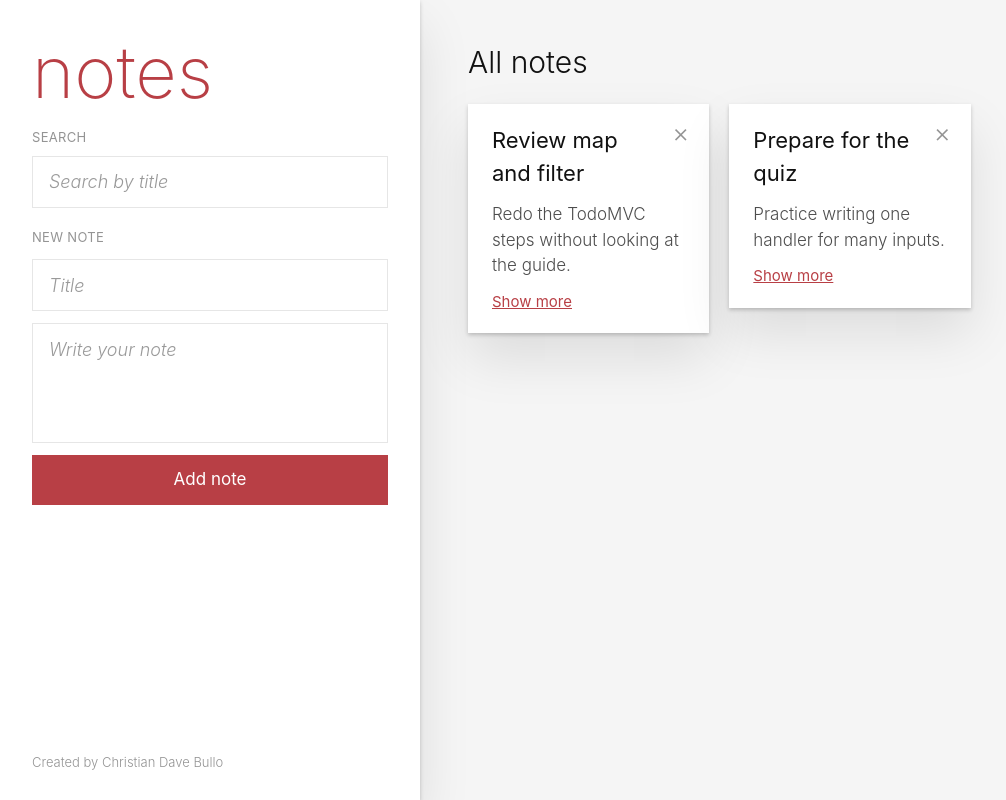
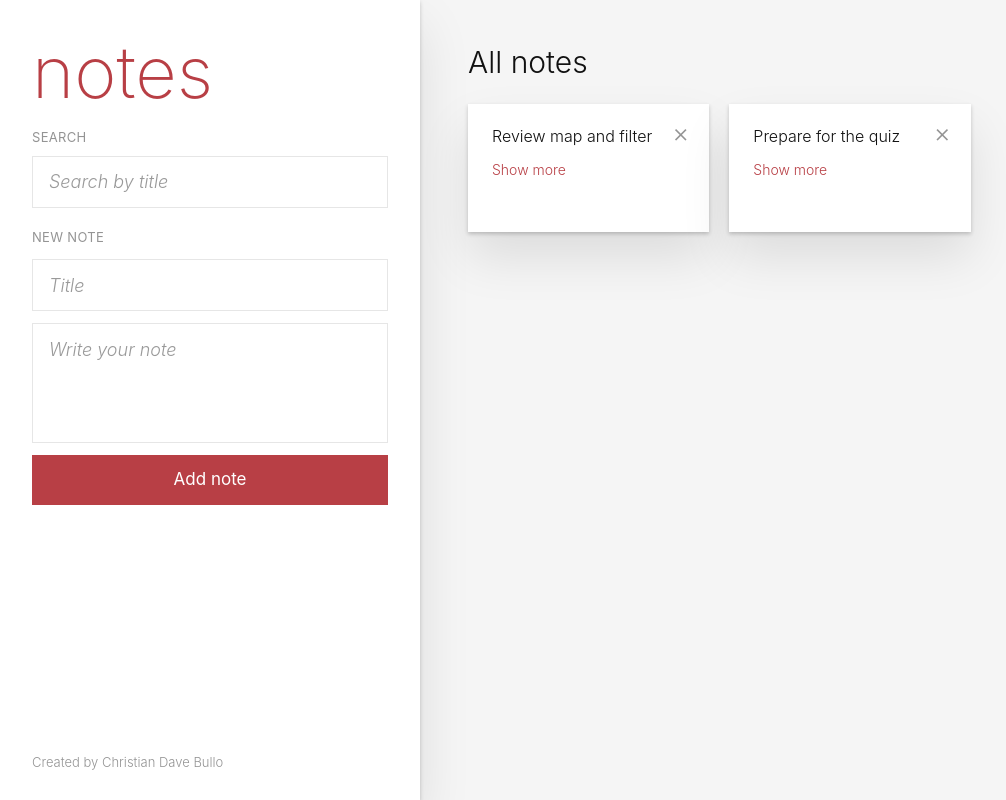
Before and after one commit to daviebullo-sudo/csit340Section-notes-Bullo.D, a React (Vite) app: page / in a window 1280 px wide. Shown: the whole page, without its empty margins (0-1006 px from the left). Built offline with nearby package versions, Linux system fonts and the light colour scheme.

Commit message:
feat: add show more to note cards

```diff
--- a/src/components/NoteCard.jsx
+++ b/src/components/NoteCard.jsx
@@ -1,15 +1,18 @@
+import { useState } from 'react'
+
 function NoteCard({ title, body }) {
+  const [isOpen, setIsOpen] = useState(false)
+
   return (
     <div>
-			<h3 className="pr-8 text-[22px] font-normal break-words">{title}</h3>
-			<p className="mt-3 text-[17px] break-words whitespace-pre-wrap text-[#4d4d4d]">
-				{body}
-			</p>
+      <h3 className="...">{title}</h3>
+      {isOpen && <p className="...">{body}</p>}
       <button
         type="button"
-				className="mt-3 cursor-pointer text-[15px] font-normal text-[#b83f45] underline"
+        onClick={() => setIsOpen(!isOpen)}
+        className="mt-3 cursor-pointer text-sm text-[#b83f45] hover:underline"
       >
-				Show more
+        {isOpen ? 'Show less' : 'Show more'}
       </button>
     </div>
   )
```
Lines whose indentation alone changed are shown as unchanged.
